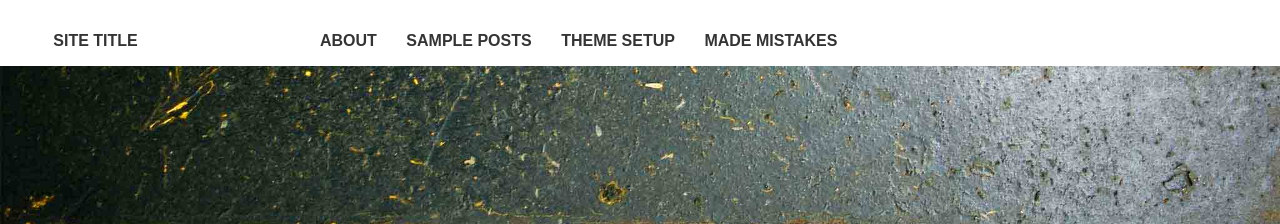
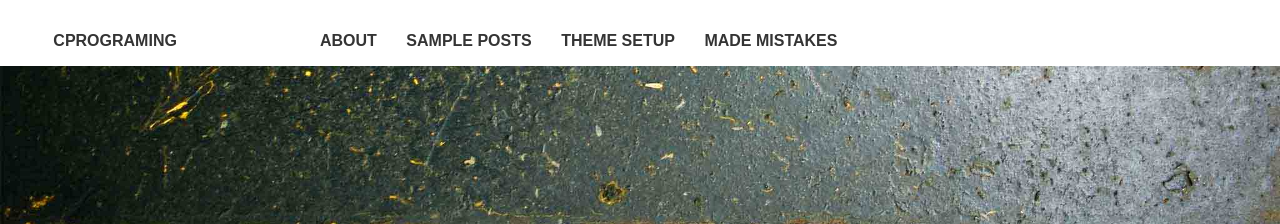
Before and after one commit to vanCopper/CPrograming, a Jekyll site: the page built from index.md, in a window 1280 px wide. Shown: the top 224 px of the page. Built offline with Jekyll 4.4.1, drawn with Linux system fonts in a browser that asks for light colours.

Commit message:
修改网站名称

```diff
--- a/CNAME
+++ b/CNAME
@@ -1 +1 @@
-minhaj.io
+tgerm.org
--- a/_config.yml
+++ b/_config.yml
@@ -1,6 +1,6 @@
 # Site wide configuration
 
-title:            Site Title
+title:            CPrograming
 locale:           en_US
 url:          /CPrograming
 #url:              http://localhost:4000
```
